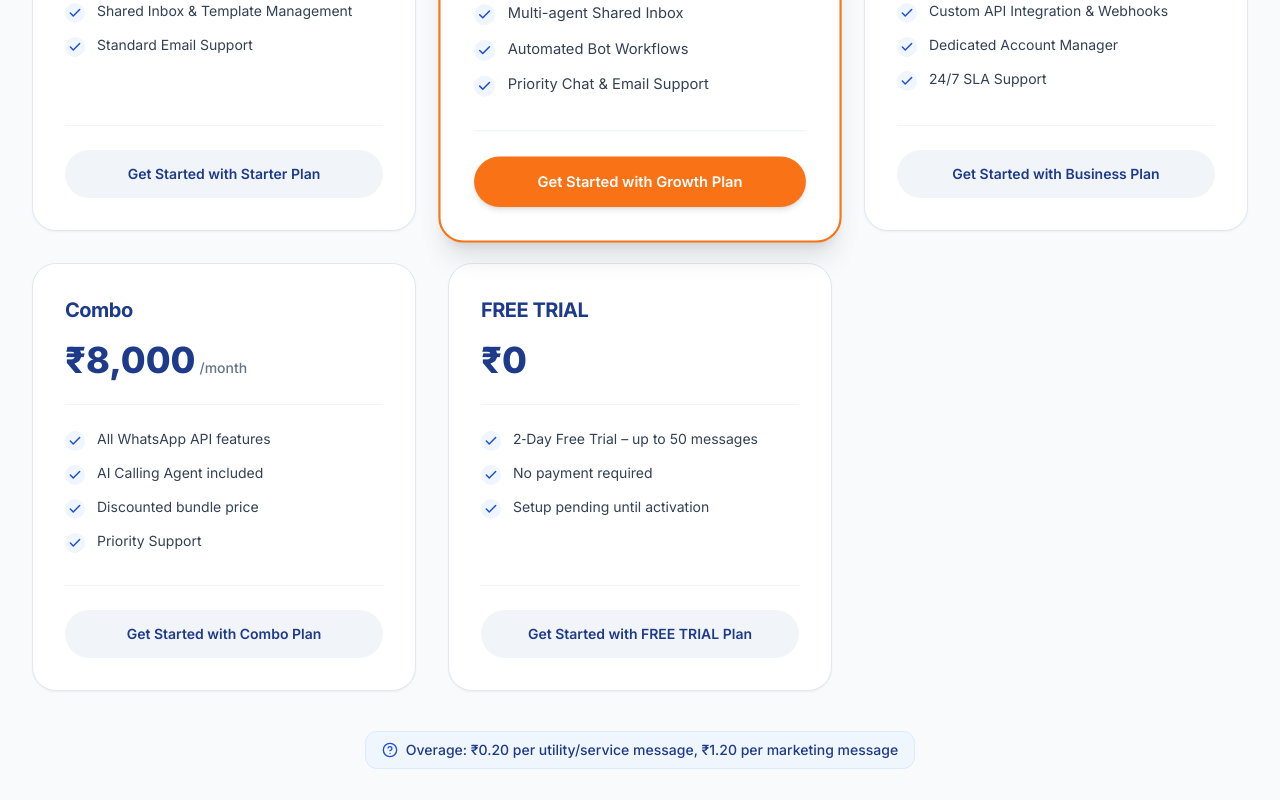
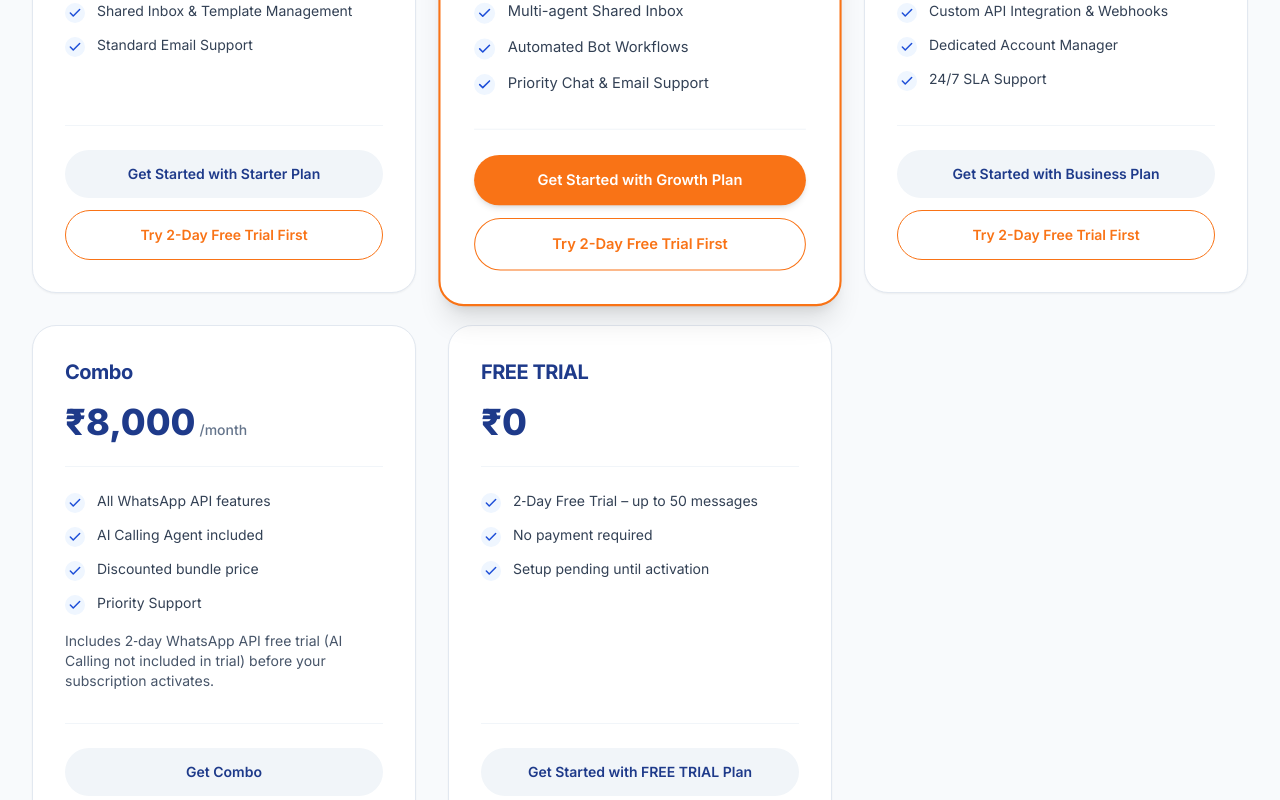
Before and after one commit to growthwapi-lab/Growthwapi, a Next.js app: page /pricing in a window 1280 px wide. Shown: the part 1060-1860 px from the top of the page. Built offline with nearby package versions, Linux system fonts and the light colour scheme.

Commit message:
Updated pricing page with dual CTA buttons, combo plans, and free trial section

```diff
--- a/components/Pricing.tsx
+++ b/components/Pricing.tsx
@@ -268,18 +268,32 @@ export default function Pricing() {
                     </div>
                   ))}
                 </div>
+                {/* Combo description */}
+                {tier.name === "Combo" && (
+                  <p className="mt-4 text-sm text-slate-600">
+                    Includes 2‑day WhatsApp API free trial (AI Calling not included in trial) before your subscription activates.
+                  </p>
+                )}
               </div>
 
-              <div className="mt-8 pt-6 border-t border-slate-100">
+                <div className="mt-8 pt-6 border-t border-slate-100 flex flex-col space-y-3">
+                  {/* Primary CTA */}
                   <Link
-                  href={currentPricing.ctaHref}
+                    href={tier.name === "Combo" ? "/dashboard/combo-request" : currentPricing.ctaHref}
                     className={`w-full py-3.5 px-6 rounded-full font-semibold text-sm transition-all text-center block ${
                       tier.popular
                         ? "bg-brand-orange hover:bg-orange-600 text-white shadow-md hover:shadow-lg"
                         : "bg-slate-100 hover:bg-brand-blue text-brand-darkblue hover:text-white"
                     }`}
                   >
-                  {currentPricing.ctaTextPrefix} {tier.name} Plan
+                    {tier.name === "Combo" ? "Get Combo" : `${currentPricing.ctaTextPrefix} ${tier.name} Plan`}
+                  </Link>
+                  {/* Secondary CTA */}
+                  <Link
+                    href="/dashboard/whatsapp-request"
+                    className="w-full py-3.5 px-6 rounded-full font-semibold text-sm transition-all text-center block border border-orange-500 text-orange-500 hover:bg-orange-50 bg-white"
+                  >
+                    {tier.name === "Combo" ? "Try WhatsApp Free Trial First" : "Try 2-Day Free Trial First"}
                   </Link>
                 </div>
             </div>
```
Lines whose indentation alone changed are shown as unchanged.
